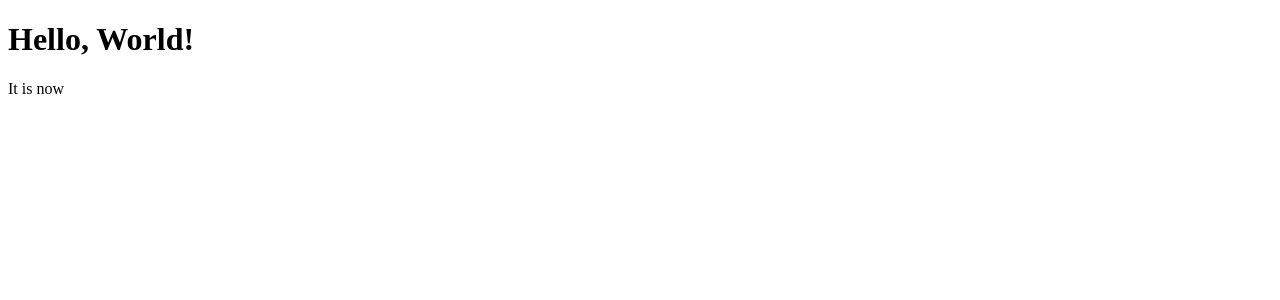
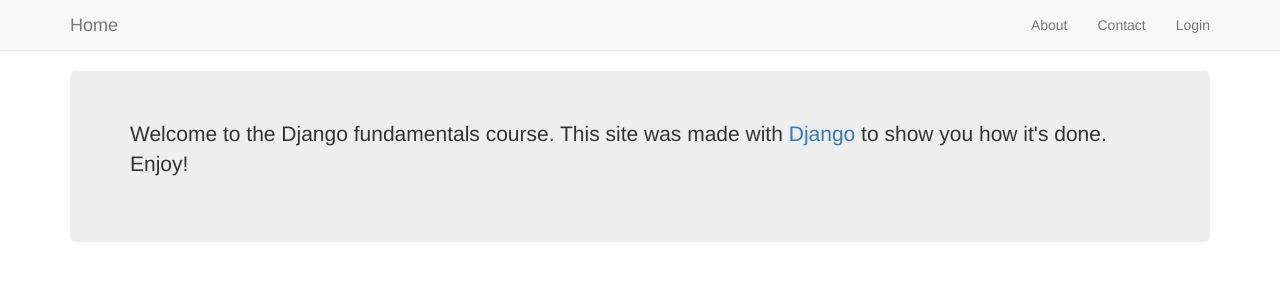
Before and after one commit to number5alive/steveweb, a Django app: page / in a window 1280 px wide. Shown: the top 300 px of the page. Run offline with Django 3.2, Linux system fonts and the light colour scheme; some libraries are stand-ins or nearby versions.

Commit message:
using base template now

```diff
--- a/steveweb/main/templates/main/home.html
+++ b/steveweb/main/templates/main/home.html
@@ -1,10 +1,9 @@
-<!DOCTYPE HTML>
-<html>
-    <head>
-        <title>Hello, World!</title>
-    </head>
-    <body>
-        <h1>Hello, World!</h1>
-        It is now {{date}}
-    </body>
-</html>
+{% extends "base.html" %}
+
+
+{% block content %}
+    <div class="jumbotron">
+        <p>Welcome to the Django fundamentals course.
+        This site was made with <a href="https://www.djangoproject.com/">Django</a> to show you how it's done. Enjoy!</p>
+    </div>
+{% endblock content %}
--- a/steveweb/steveweb/urls.py
+++ b/steveweb/steveweb/urls.py
@@ -19,6 +19,6 @@
         name = 'steveweb_login'),
 
     url(r'^logout/$', 'logout',
-        {'next_page': 'main.html'},
+        {'next_page': '/'},
         name = 'steveweb_logout'),
 )
--- /dev/null
+++ b/steveweb/templates/base.html
@@ -0,0 +1,62 @@
+{% load staticfiles %}
+
+
+<!DOCTYPE html>
+<!--[if lt IE 7]>      <html class="no-js lt-ie9 lt-ie8 lt-ie7"> <![endif]-->
+<!--[if IE 7]>         <html class="no-js lt-ie9 lt-ie8"> <![endif]-->
+<!--[if IE 8]>         <html class="no-js lt-ie9"> <![endif]-->
+<!--[if gt IE 8]><!--> <html class="no-js"> <!--<![endif]-->
+    <head>
+        <meta charset="utf-8">
+        <meta http-equiv="X-UA-Compatible" content="IE=edge,chrome=1">
+        <title>{% block title %}Boardgames Demo application{% endblock title %}</title>
+        <meta name="description" content="">
+        <meta name="viewport" content="width=device-width">
+
+        {% block styling %}
+            {# Load Twitter Bootstrap http://getbootstrap.com/ #}
+            {# With Amelia theme from http://bootswatch.com/amelia/ #}
+            <link rel="stylesheet" href="{% static 'bootstrap/css/bootstrap.min.css' %}">
+        {% endblock styling %}
+
+    </head>
+    <body>
+        <!--[if lt IE 7]>
+            <p class="chromeframe">You are using an <strong>outdated</strong> browser. Please <a href="http://browsehappy.com/">upgrade your browser</a> or <a href="http://www.google.com/chromeframe/?redirect=true">activate Google Chrome Frame</a> to improve your experience.</p>
+        <![endif]-->
+    <div class="navbar navbar-default navbar-static-top">
+      <div class="container">
+        <div class="navbar-header">
+
+            {% if user.is_authenticated %}
+              <a class="navbar-brand" href="{% url 'main_home' %}">Home</a>
+            {% else %}
+              <a class="navbar-brand" href="{% url 'main_home' %}">Home</a>
+            {% endif %}
+        </div>
+
+          <ul class="nav navbar-nav navbar-right">
+
+            <li><a href="#">About</a></li>
+            <li><a href="#">Contact</a></li>
+            {% if user.is_authenticated %}
+                <li><a href="{% url 'steveweb_logout' %}">Logout</a></li>
+            {% else %}
+                <li><a href="{% url 'steveweb_login' %}">Login</a></li>
+            {% endif %}
+          </ul>
+      </div>
+    </div>
+
+    <div class="container">
+        {% block content %}
+        {% endblock content %}
+    </div>
+
+    {% block javascript %}
+        <script src="{% static 'jquery-2.0.3.min.js' %}"></script>
+        <script src="{% static 'bootstrap/js/bootstrap.min.js' %}"></script>
+	<script src="js/vendor/modernizr-2.6.2-respond-1.1.0.min.js"></script>
+    {% endblock javascript %}
+    </body>
+</html>
```
Also changed, not shown: steveweb/templates/login.html (+17 -14 lines).
